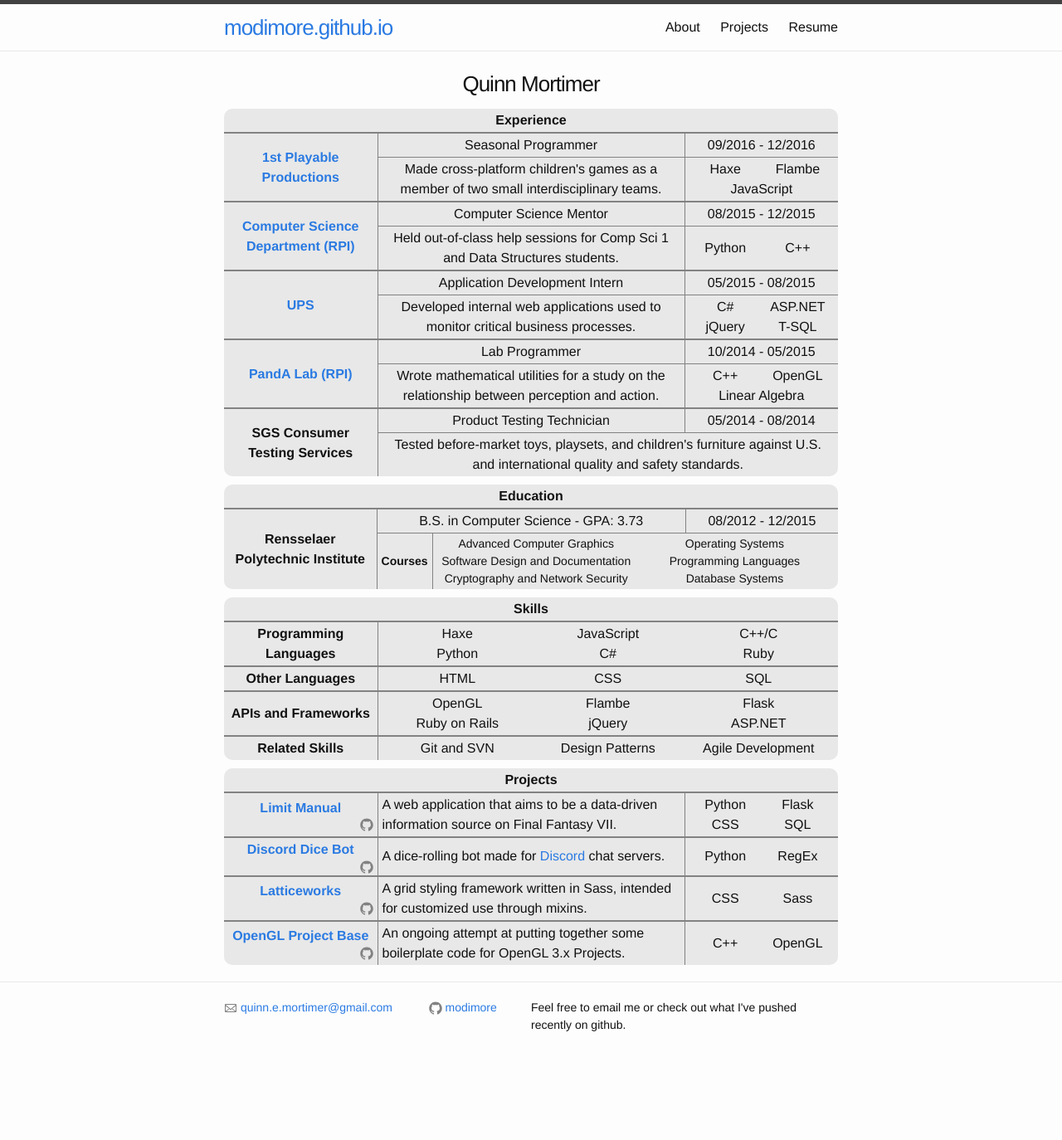
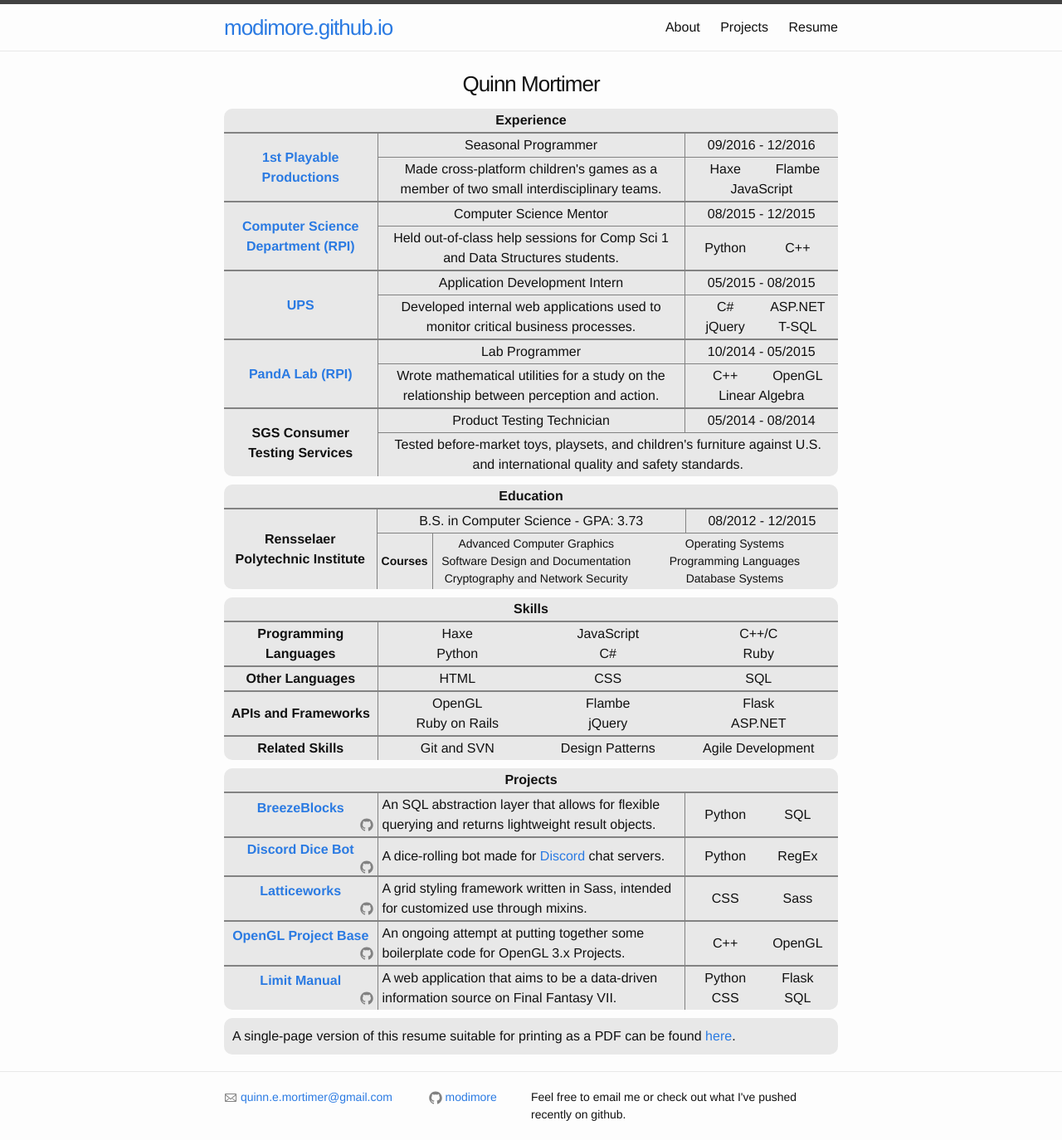
Before and after one commit to modimore/modimore.github.io, a Jekyll site: the page built from resume.html, in a window 1280 px wide. Shown: the whole page at 83% size. Built offline with Jekyll 4.4.1, drawn with Linux system fonts in a browser that asks for light colours; nearby versions of some CDN libraries; before the commit the page ends 1266 px from its top, so only the background shows below that.

Commit message:
Update resume and add clean version to the site build.

```diff
--- a/_config.yml
+++ b/_config.yml
@@ -1,5 +1,6 @@
 # Site settings
 title: modimore.github.io
+repository: modimore/modimore.github.io
 email: quinn.e.mortimer@gmail.com
 description: >
   Hi! My name is Quinn and this is my website. Look around for some information about my current projects and skills, or check out my resume.
@@ -36,7 +37,7 @@ collections:
   about:
     output: true
   clean:
-    output: false
+    output: true
 
 # Build settings
 markdown: kramdown
--- a/_includes/footer-clean.html
+++ b/_includes/footer-clean.html
@@ -22,9 +22,6 @@
     </div>
 
     <div class="lw-cell-12-4">
-      {% comment %}
-        {% include icon-home.html url=site.url link_text=site.title %}
-      {% endcomment %}
       <a href="{{ site.url }}">
         <i class="fa fa-home"></i>
         <span>{{ site.title }}</span>
--- /dev/null
+++ b/_projects/breezeblocks.md
@@ -0,0 +1,20 @@
+---
+gh_repo_name: BreezeBlocks
+title: BreezeBlocks
+core_skills: [ Python, SQL ]
+languages: [ Python ]
+technologies: []
+sort_index: 1
+---
+An SQL abstraction layer that allows for flexible querying
+and returns lightweight result objects.
+
+This project operates on top of existing DBAPI 2.0 modules,
+so it can be used with a large number of database backends
+without the user having to write raw SQL into their code.
+
+BreezeBlocks is currently a very-early stage product.
+You can read more about it at on [github][github] or at the [Python Package Index][pypi].
+
+[github]: https://github.com/modimore/BreezeBlocks
+[pypi]: https://pypi.python.org/pypi/breezeblocks/
--- a/_sass/_resume.scss
+++ b/_sass/_resume.scss
@@ -75,3 +75,11 @@
     }
   }
 }
+
+.resume-note {
+  margin-top: $spacing-unit/2;
+
+  padding: 10px;
+  border-radius: 10px;
+  background-color: $grey-color-light;
+}
--- a/resume.html
+++ b/resume.html
@@ -15,3 +15,8 @@ permalink: /resume/
 {% assign course_limit = 6 %}
 
 {% include resume.html %}
+
+<p class="lw-cell-12-12 resume-note">
+	A single-page version of this resume suitable for printing
+	as a PDF can be found <a href="{{site.url}}/clean/resume/">here</a>.
+</p>
```
Also changed, not shown: _projects/limit-manual.md (+1 -1 lines).
